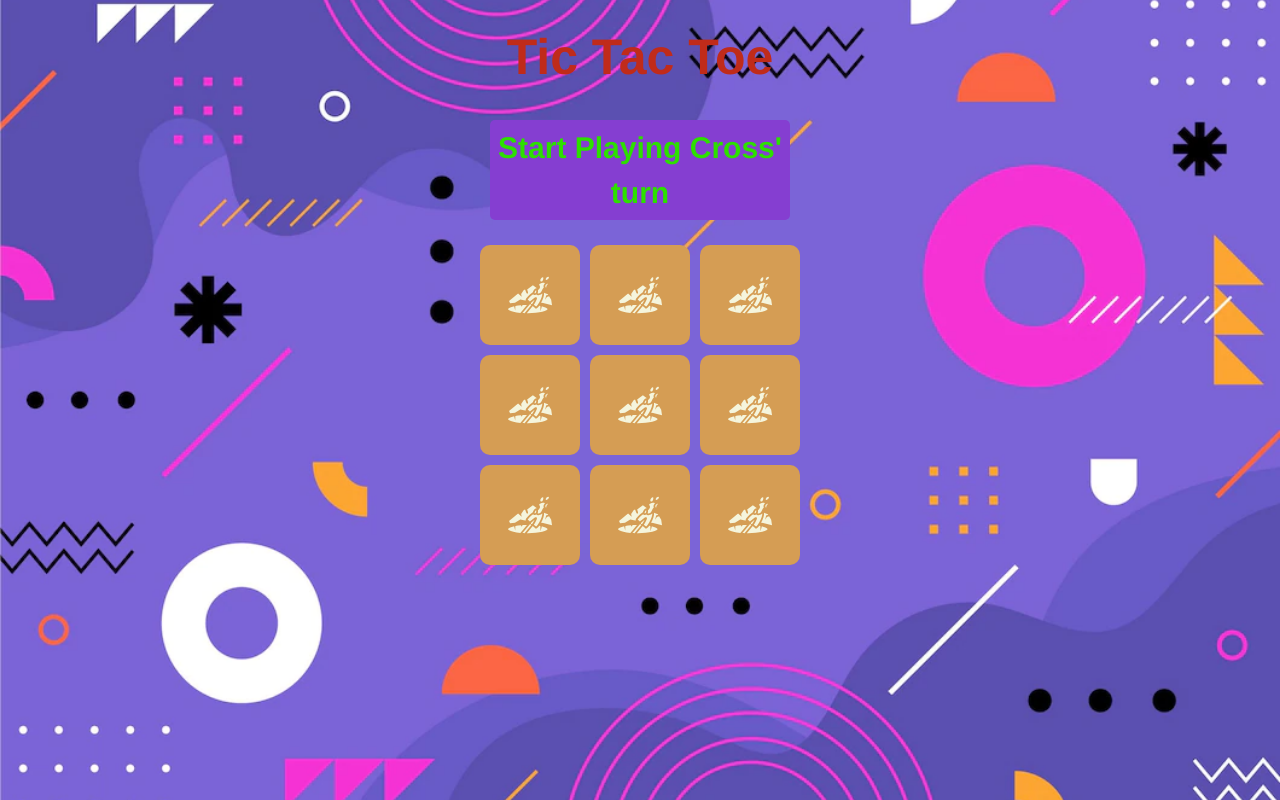
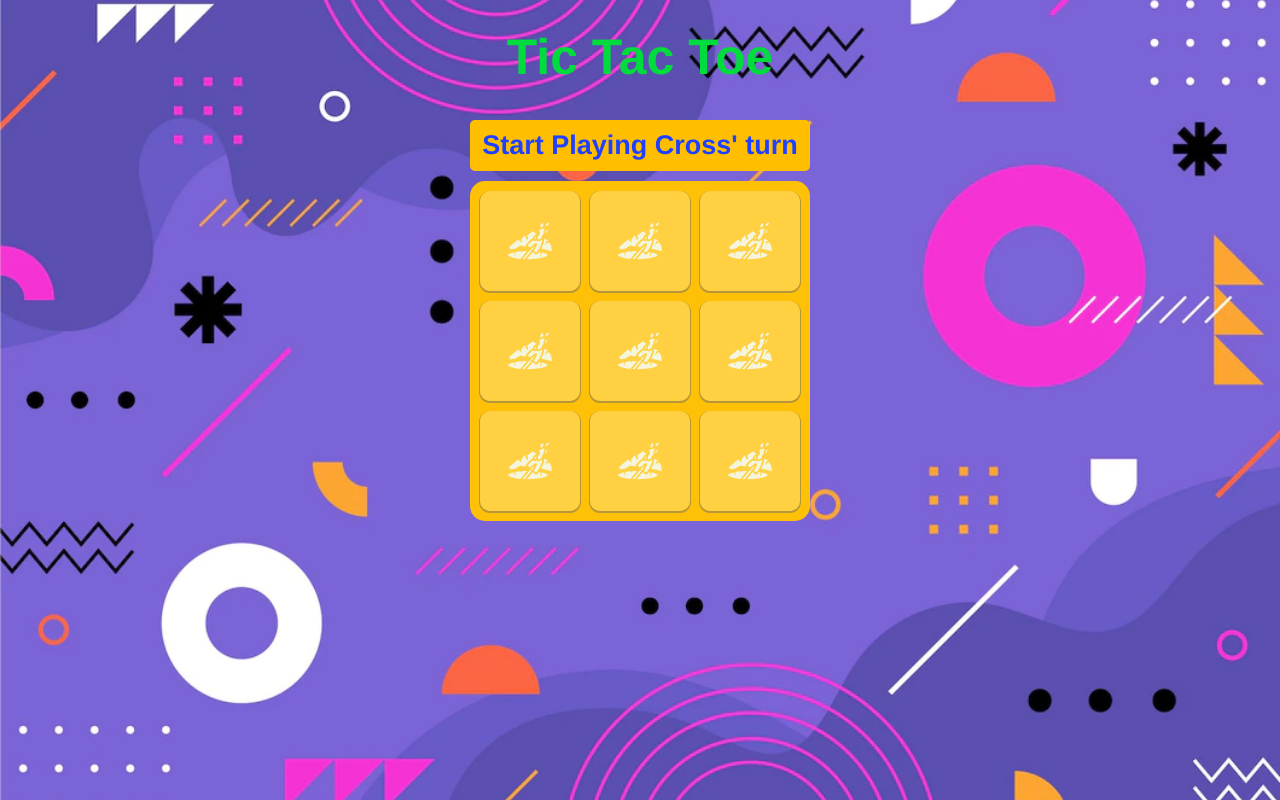
Before and after one commit to me-oniichan/board-games, a React (Create React App) app: page /ttt in a window 1280 px wide. Built offline with nearby package versions, Linux system fonts and the light colour scheme.

Commit message:
changes styles

```diff
--- a/src/App.css
+++ b/src/App.css
@@ -12,3 +12,10 @@ body {
     height: 100vh;
     font-family: "Franklin Gothic Medium", "Arial Narrow", Arial, sans-serif;
 }
+
+.heading{
+    color: #00dc3e;
+    font-size: 50px;
+    font-weight: 600;
+    text-align: center;
+  }
--- a/src/Sudoku/sudoku.css
+++ b/src/Sudoku/sudoku.css
@@ -68,12 +68,6 @@
     transition: 00.4s;
 }
 
-.heading{
-    color: #f82222;
-    text-align: center;
-    font-size: 3em;
-    text-decoration: 3px solid black;
-}
 
 @media only screen and (max-width: 600px) {
     #board {
--- a/src/TicTacToe/Grid.js
+++ b/src/TicTacToe/Grid.js
@@ -53,7 +53,7 @@ const Grid = () => {
       <div className="msg" id="msg">
         {msg}
       </div>
-      <div className="grid">
+      <div className="text-bg-warning grid">
         {data.map((element, index) => (
           <div className="box" onClick={() => playTurn(index)}>
             <Icon icon={element} />
--- a/src/TicTacToe/Icon.js
+++ b/src/TicTacToe/Icon.js
@@ -3,7 +3,7 @@ import {GiCrossedSwords, GiRoundShield, GiDigHole} from 'react-icons/gi'
 export default function Icon({icon = ""}){
     switch (icon){
         case "cross":
-            return <GiCrossedSwords size={50} color={"#fcd49f"}/>;
+            return <GiCrossedSwords size={50} color={"#e85e00"}/>;
         case "circle":
             return <GiRoundShield size={50} color={"#ab6700"} />;
         default:
--- a/src/TicTacToe/tictactoe.css
+++ b/src/TicTacToe/tictactoe.css
@@ -1,9 +1,3 @@
-.heading{
-  color: #c02b1a;
-  font-size: 50px;
-  font-weight: 600;
-}
-
 .backgrd{
   height: 100vh;
   width: 100vw;
@@ -13,31 +7,35 @@
 }
 
 .msg{
-  color: #2de000;
+  color: #1f41ff;
   padding: 5px;
   margin: auto;
-  width: 300px;
+  width: 340px;
   border-radius: 5px;
   margin-top: 25px;
   font-weight: 700;
-  font-size: 30px;
-  background-color: #853ed1;
+  font-size: 27px;
+  background-color: #ffbf00;
 }
 
 .grid{
   display: grid;
   grid-template-columns: repeat(3, 100px);
   gap: 10px;
-  margin-top: 25px;
-  justify-content: center;
+  margin: auto;
+  margin-top: 10px;
+  padding: 10px;
+  border-radius: 15px;
+  width: max-content;
 }
 
 .box{
-  background-color: #d59d54;
+  background-color: #ffdc6b98;
   width: 100px;
   height: 100px;
   border-radius: 10px;
   display: flex;
   align-items: center;
   justify-content: center;
+  box-shadow: 0 1px 0px 1px #6969697b;
 }
```
Also changed, not shown: src/TicTacToe/reportWebVitals.js (deleted, +0 -13 lines), src/TicTacToe/setupTests.js (deleted, +0 -5 lines).
